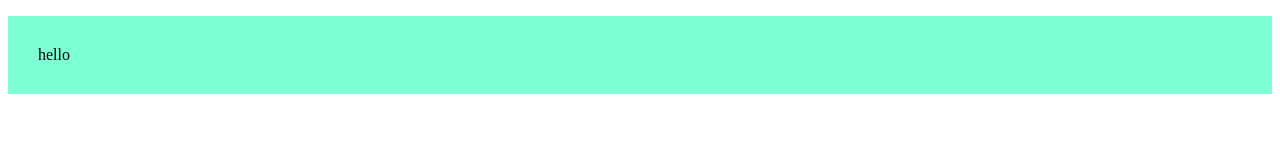
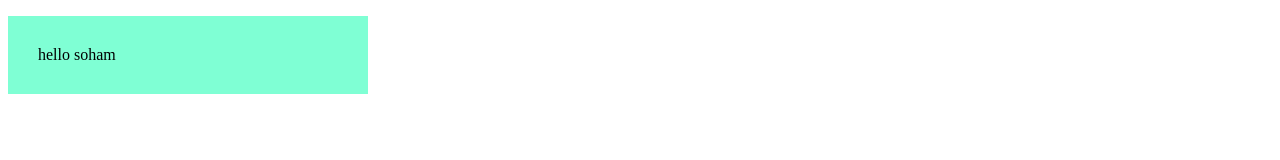
Before and after one commit to MrxSolo/git_prac, a plain HTML site: page index.html in a window 1280 px wide. Drawn offline with Linux system fonts and the light colour scheme.

Commit message:
Update index.html

```diff
--- a/index.html
+++ b/index.html
@@ -10,11 +10,12 @@
             background-color: aquamarine;
             padding : 30px 30px;
             margin: 3px solid red;
+            width : 300px;
         }
     </style>
 </head>
 <body>
-    <p>hello</p>
+    <p>hello soham</p>
 
 </body>
 </html>
```
